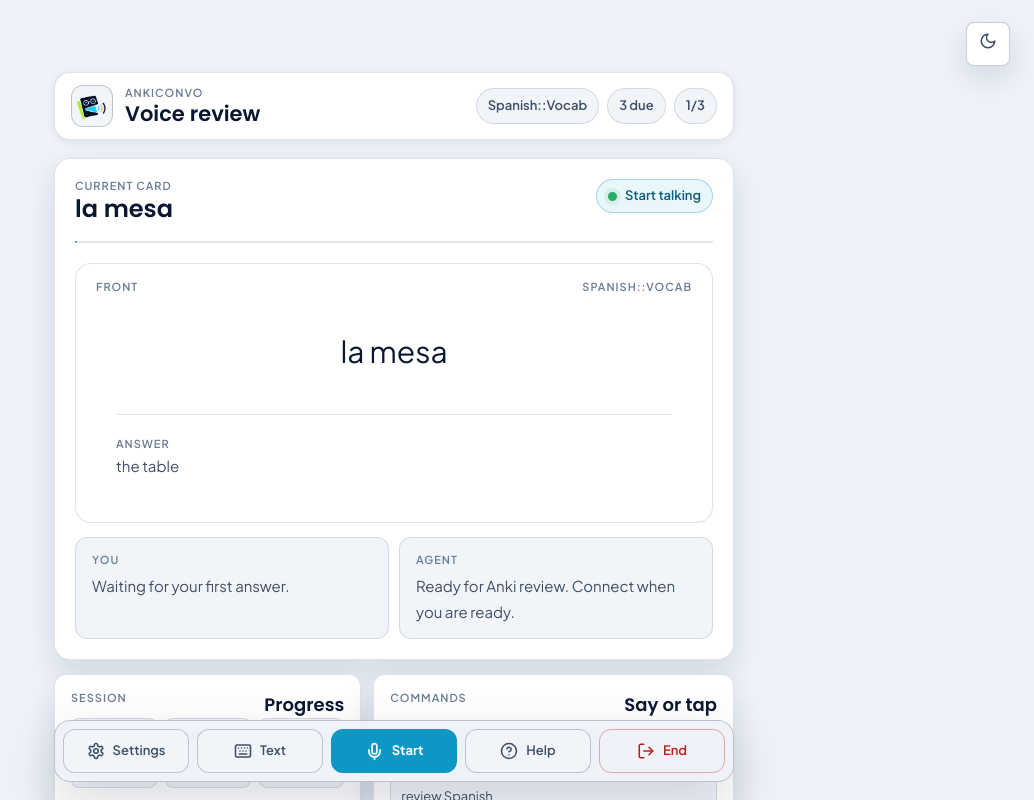
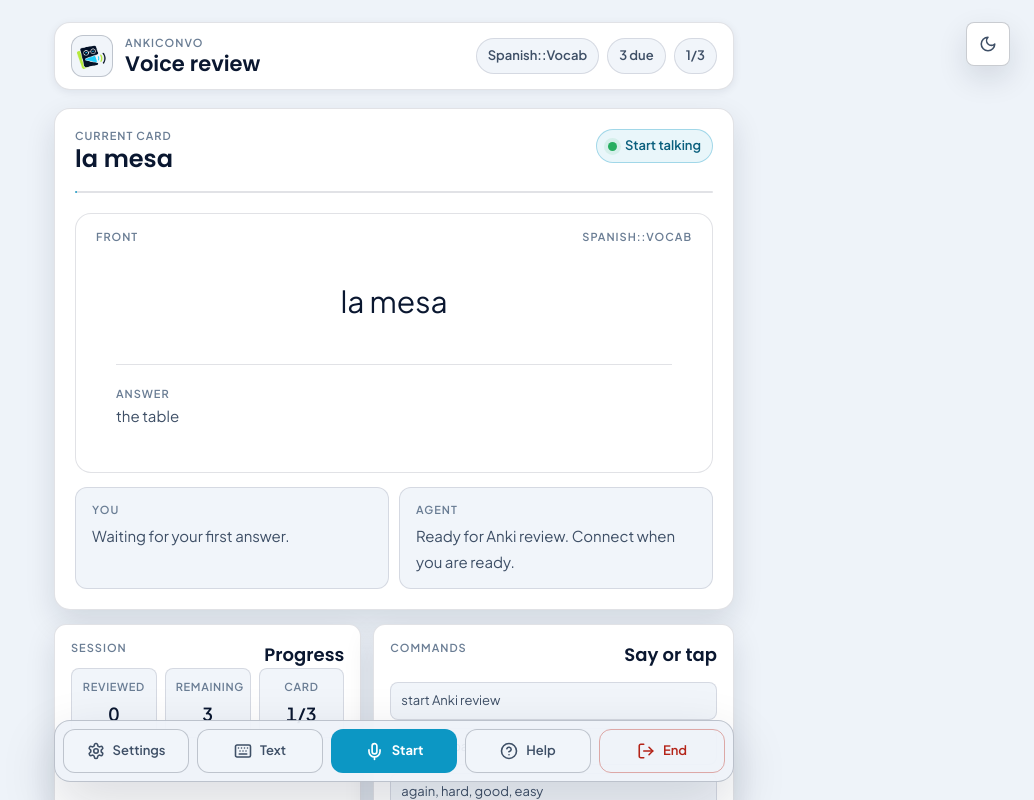
Before and after one commit to TikeDev/anki-convo, a Next.js app in the folder apps/voice/: page / in a window 1280 px wide. Shown: the top 800 px of the page, without its empty margins (246-1280 px from the left). Built offline with nearby package versions, Linux system fonts and the light colour scheme.

Commit message:
style improvement

```diff
--- a/apps/voice/app/globals.css
+++ b/apps/voice/app/globals.css
@@ -275,7 +275,7 @@ h2 {
   position: relative;
   min-height: 100svh;
   overflow-x: hidden;
-  padding: 72px 24px 112px;
+  padding: 22px 24px 112px;
 }
 
 .global-theme-toggle {
@@ -290,6 +290,9 @@ h2 {
   background: var(--surface);
   color: var(--text-secondary);
   box-shadow: var(--shadow-md);
+  display: flex;
+  align-items: center;
+  justify-content: center;
 }
 
 .global-theme-toggle:hover {
```
